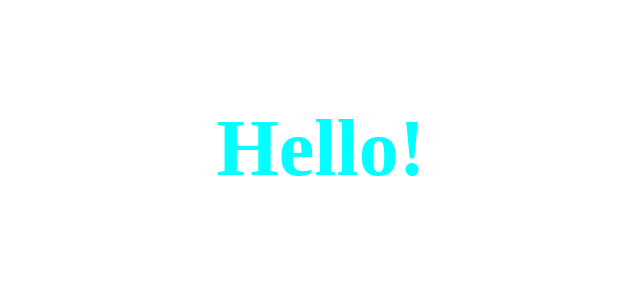
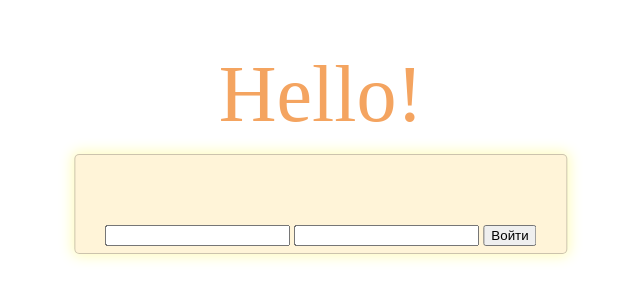
Before and after one commit to snoskova11/Mex.info, a website: page index.html in a window 1280 px wide. Shown: the part 306-606 px from the top of the page, without its empty margins (319-959 px from the left). Drawn offline with Linux system fonts and the light colour scheme.

Commit message:
create form

```diff
--- a/index.html
+++ b/index.html
@@ -2,10 +2,25 @@
 <html lang="en">
 <head>
     <meta charset="UTF-8">
+    <meta name="viewport" content="width=device-width initial-scale=1.0">
+    <meta http-equiv="X-UA-Compatible" content="ie-edge">
     <title>Document</title>
     <link rel = "stylesheet" href="style.css">
 </head>
 <body>
-    <h1>Hello!</h1>
+    <div class="greeting">Hello!</div>
+    <script src="./main.js"> </script>
+<div class="Authorization">
+
+    <section id="login">
+        <form>
+            <input type="text" name = "username">
+            <input type="password" name="password">
+            <input type="button" name="button" value="Войти">
+        </form>
+    </section>
+    <section id="profile"></section>
+</div>
+
 </body>
 </html>
--- /dev/null
+++ b/main.js
@@ -0,0 +1,6 @@
+'use strict'
+
+const greeting = document.getElementsByClassName('greeting') [0];
+    greeting.addEventListener('click' , () => {
+    greeting.classList.add('hidden');
+}, false);
--- a/style.css
+++ b/style.css
@@ -1,8 +1,37 @@
-h1{
+.greeting {
     position: absolute;
     top: 50%;
     left: 50%;
     transform: translate(-50%, -50%);
     font-size: 80px;
-    color: aqua;
+    color: sandybrown;
+    z-index: 1;
 }
+.hidden{
+    opacity: 0;
+}
+.Authorization{
+    position: absolute;
+    top: 50%;
+    left: 50%;
+    transform: translate(-50%, 60%);
+}
+form{
+    margin: 0 auto;
+    max-width: 100%;
+    padding: 70px 30px 7px 30px;
+    border: 1px solid rgba(0,0,0,.2);
+    -moz-border-radius: 5px;
+    -webkit-border-radius: 5px;
+    border-radius: 5px;
+    -moz-background-clip: padding;
+    -webkit-background-clip: padding-box;
+    background-clip: padding-box;
+    background: #fff4d8;
+    -moz-box-shadow: 0 0 13px 3px  #fffdc1 ;
+    -webkit-box-shadow: 0 0 13px 3px #fff874;
+    box-shadow: 0 0 13px 3px #fffcc2;
+    overflow: hidden;
+}
+input{
+}
```
